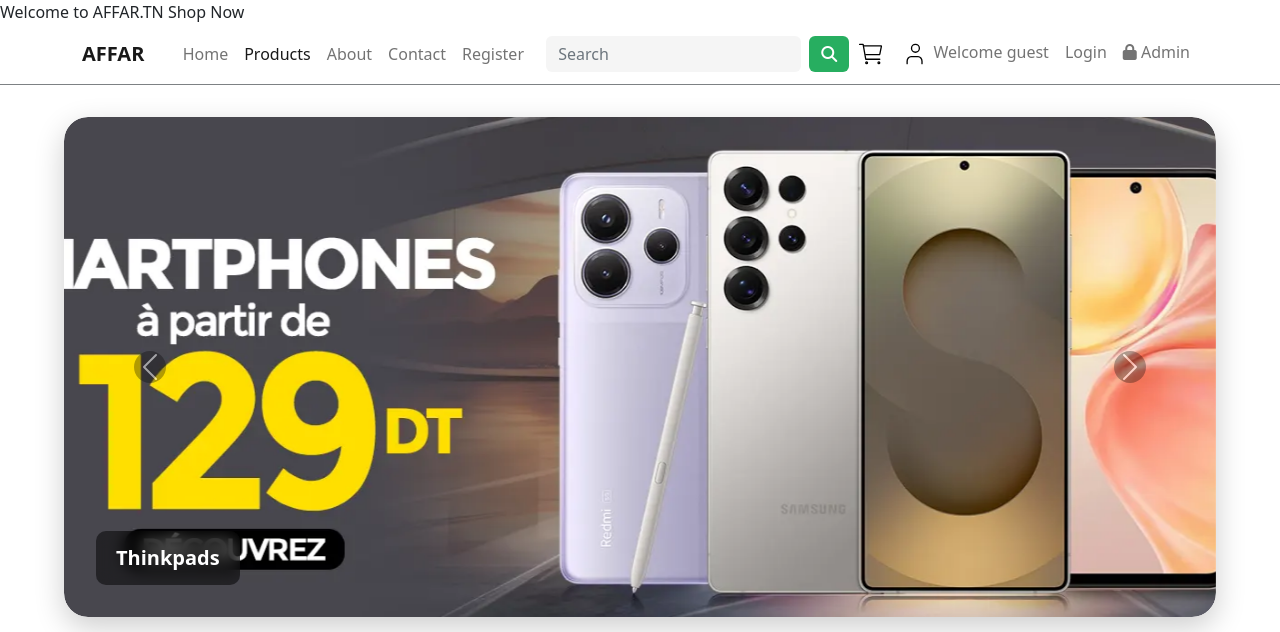
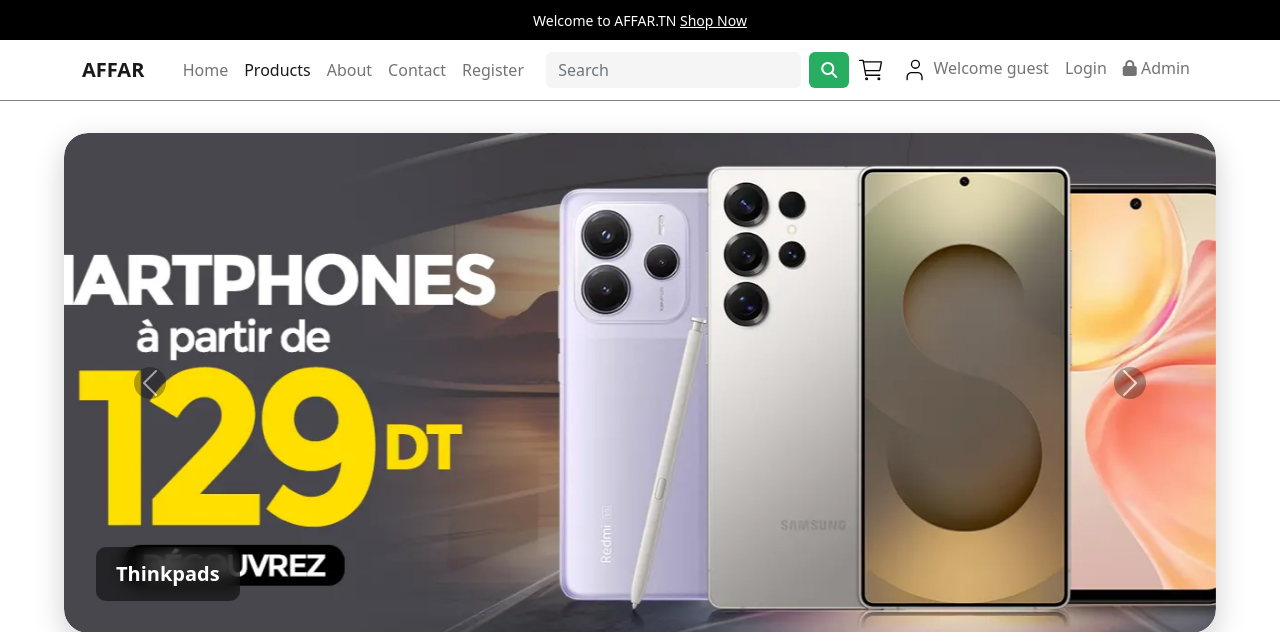
Before and after one commit to daysak21/FPFA, a PHP site: page /index.php in a window 1280 px wide. Shown: the top 632 px of the page. Run offline with PHP 8.4, Linux system fonts and the light colour scheme; data comes from the database, SQL or seed files in the repository; data that the repository does not hold is empty.

Commit message:
Update navbar.php

```diff
--- a/navbar.php
+++ b/navbar.php
@@ -1,7 +1,7 @@
 <link rel="stylesheet" href="https://cdnjs.cloudflare.com/ajax/libs/font-awesome/6.5.0/css/all.min.css">
-
-      <span>Welcome to AFFAR.TN <a>Shop Now</a></span>
-    </div>
+<div class="upper-nav primary-bg p-2 px-3 text-center text-break">
+        <span>Welcome to AFFAR.TN <a>Shop Now</a></span>
+</div>
 <nav class="navbar navbar-expand-lg navbar-light bg-light">
         <div class="container">
             <a class="navbar-brand fw-bold" href="#">AFFAR</a>
```
